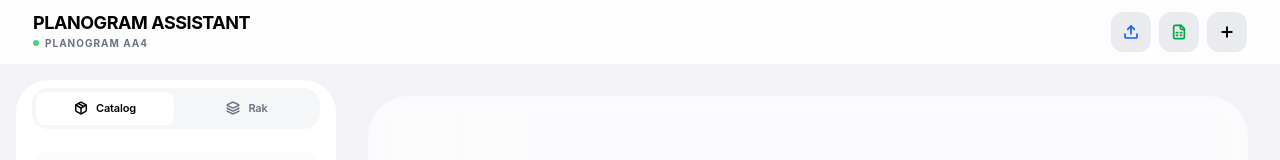
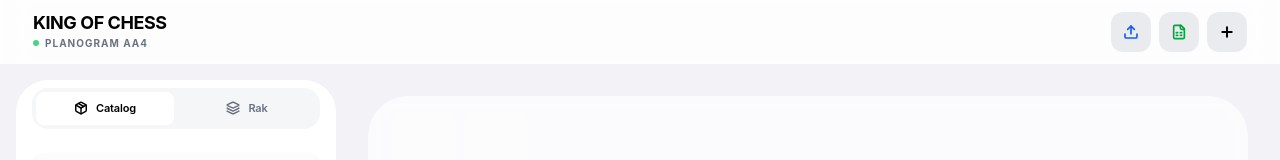
Before and after one commit to rifai29/HONOR-OF-CHESS-ASSISTANT, a React (Vite) app: page / in a window 1280 px wide. Shown: the top 160 px of the page. Built offline with nearby package versions, Linux system fonts and the light colour scheme.

Commit message:
refactor: Rename app to KING OF CHESS
Updates the application's title, metadata, and UI elements to reflect the new name "KING OF CHESS". This change aligns the application with its intended branding and purpose.

```diff
--- a/index.html
+++ b/index.html
@@ -3,7 +3,7 @@
   <head>
     <meta charset="UTF-8" />
     <meta name="viewport" content="width=device-width, initial-scale=1.0" />
-    <title>My Google AI Studio App</title>
+    <title>KING OF CHESS</title>
   </head>
   <body>
     <div id="root"></div>
--- a/metadata.json
+++ b/metadata.json
@@ -1,5 +1,5 @@
 {
-  "name": "Remix: HONOR OF CHESS ASSISTANT",
+  "name": "KING OF CHESS",
   "description": "A professional tool for building and visualizing retail store planograms with real-time analytics.",
   "requestFramePermissions": []
 }
--- a/src/App.tsx
+++ b/src/App.tsx
@@ -401,7 +401,7 @@ export default function App() {
           <div className="flex items-center gap-2 md:gap-3 group cursor-pointer overflow-hidden">
             <div className="flex flex-col overflow-hidden">
               <h1 className="font-bold text-sm md:text-lg tracking-tight leading-none truncate uppercase">
-                PLANOGRAM <span className="hidden sm:inline">ASSISTANT</span>
+                KING OF <span className="hidden sm:inline">CHESS</span>
               </h1>
               <div className="flex items-center gap-1.5 mt-1">
                 <div className="w-1.5 h-1.5 rounded-full bg-green-500 animate-pulse" />
```
